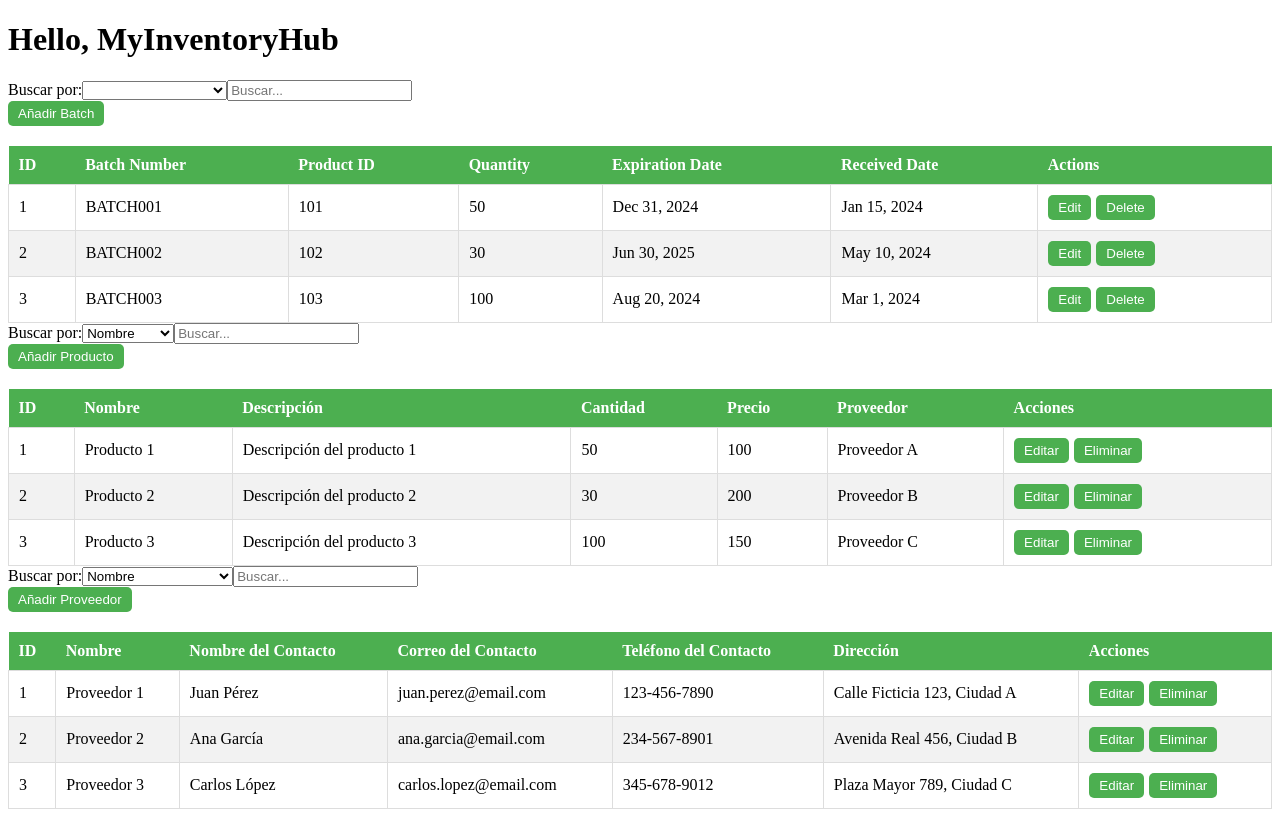
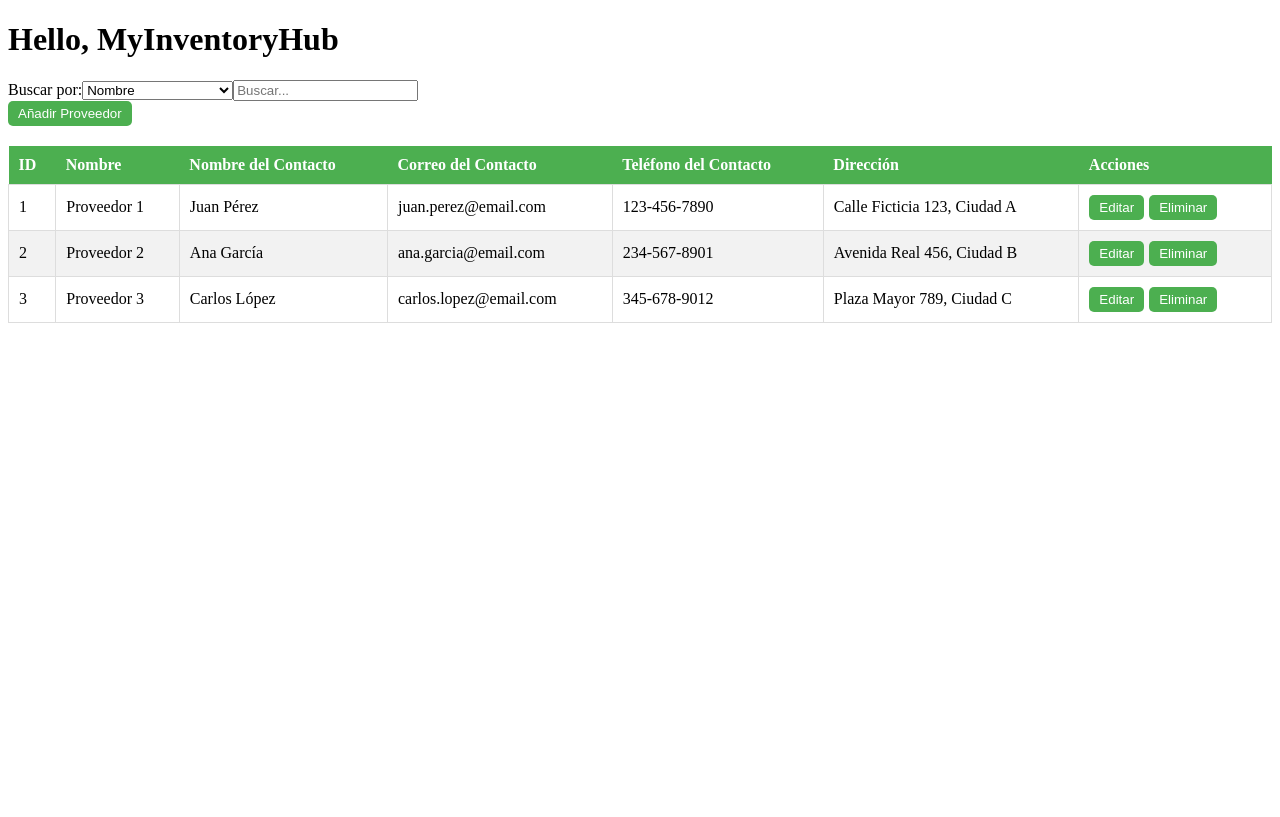
Before and after one commit to SyTW2425/E17_P4, an Angular app in the folder MyInventoryHub/: page / in a window 1280 px wide. Built offline with nearby package versions, Linux system fonts and the light colour scheme.

Commit message:
componentes rotos excepto supplier manager

```diff
--- a/MyInventoryHub/src/app/app.component.html
+++ b/MyInventoryHub/src/app/app.component.html
@@ -1,6 +1,6 @@
 <h1>Hello, MyInventoryHub</h1>
 <div class="container">
-  <app-batch-list></app-batch-list>
-  <app-product-manager></app-product-manager>
-   <app-supplier-manager></app-supplier-manager>
+  <!-- <app-batch-list></app-batch-list> -->
+  <!-- <app-product-manager></app-product-manager> -->
+  <app-supplier-manager></app-supplier-manager>
 </div>
--- a/MyInventoryHub/src/app/components/batch-list/batch-list.component.html
+++ b/MyInventoryHub/src/app/components/batch-list/batch-list.component.html
@@ -10,11 +10,16 @@
 </select>
 
 <!-- Campo de búsqueda -->
-<input type="text" [(ngModel)]="searchTerm" (input)="filterBatches()" placeholder="Buscar..." />
+<input
+  type="text"
+  [(ngModel)]="searchTerm"
+  (input)="filterBatches()"
+  placeholder="Buscar..."
+/>
 
 <!-- Botón para mostrar el formulario de adición -->
 <div>
-  <button (click)="startAddBatch()">Añadir Batch</button>
+  <button (click)="startAddBatch()">Añadir Lote</button>
 </div>
 
 <!-- Formulario para añadir un nuevo lote, visible solo si isAdding es true -->
@@ -49,85 +54,80 @@
   <thead>
     <tr>
       <th>ID</th>
-      <th>Batch Number</th>
-      <th>Product ID</th>
-      <th>Quantity</th>
-      <th>Expiration Date</th>
-      <th>Received Date</th>
-      <th>Actions</th>
+      <th>ID Producto</th>
+      <th>Número de Lote</th>
+      <th>Cantidad</th>
+      <th>Fecha de Expiración</th>
+      <th>Fecha de Recepción</th>
+      <th>Acciones</th>
     </tr>
   </thead>
   <tbody>
     <tr *ngFor="let batch of filteredBatches">
       <td>{{ batch.id }}</td>
+      <td>{{ batch.productId }}</td>
       <td>{{ batch.batchNumber }}</td>
-      <td>{{ batch.productId }}</td>
       <td>{{ batch.quantity }}</td>
       <td>{{ batch.expirationDate | date }}</td>
       <td>{{ batch.receivedDate | date }}</td>
       <td>
-        <button (click)="editBatch(batch)">Edit</button>
-        <button (click)="deleteBatch(batch.id)">Delete</button>
+        <button (click)="editBatch(batch)">Editar</button>
+        <button (click)="deleteBatch(batch.id)">Eliminar</button>
       </td>
     </tr>
   </tbody>
 </table>
 
-<!-- Formulario de edición (solo visible cuando isEditing sea true) -->
+<!-- Formulario de edición (visible solo cuando isEditing es true) -->
 <div *ngIf="isEditing" class="edit-form">
-  <h3>Edit Batch</h3>
+  <h3>Editar Lote</h3>
   <form (ngSubmit)="saveBatch()">
-    <div>
-      <label for="batchNumber">Batch Number</label>
+    <label for="batchNumber">Número de Lote</label>
     <input
       type="text"
       id="batchNumber"
-        [(ngModel)]="selectedBatch.batchNumber"
+      [(ngModel)]="selectedBatch!.batchNumber"
       name="batchNumber"
-        required />
-    </div>
+      required
+    />
 
-    <div>
-      <label for="productId">Product ID</label>
+    <label for="productId">ID Producto</label>
     <input
       type="number"
       id="productId"
-        [(ngModel)]="selectedBatch.productId"
+      [(ngModel)]="selectedBatch!.productId"
       name="productId"
-        required />
-    </div>
+      required
+    />
 
-    <div>
-      <label for="quantity">Quantity</label>
+    <label for="quantity">Cantidad</label>
     <input
       type="number"
       id="quantity"
-        [(ngModel)]="selectedBatch.quantity"
+      [(ngModel)]="selectedBatch!.quantity"
       name="quantity"
-        required />
-    </div>
+      required
+    />
 
-    <div>
-      <label for="expirationDate">Expiration Date</label>
+    <label for="expirationDate">Fecha de Expiración</label>
     <input
       type="date"
       id="expirationDate"
-        [(ngModel)]="selectedBatch.expirationDate"
+      [(ngModel)]="selectedBatch!.expirationDate"
       name="expirationDate"
-        required />
-    </div>
+      required
+    />
 
-    <div>
-      <label for="receivedDate">Received Date</label>
+    <label for="receivedDate">Fecha de Recepción</label>
     <input
       type="date"
       id="receivedDate"
-        [(ngModel)]="selectedBatch.receivedDate"
+      [(ngModel)]="selectedBatch!.receivedDate"
       name="receivedDate"
-        required />
-    </div>
+      required
+    />
 
-    <button type="submit">Save</button>
-    <button type="button" (click)="cancelEdit()">Cancel</button>
+    <button type="submit">Guardar</button>
+    <button type="button" (click)="cancelEdit()">Cancelar</button>
   </form>
 </div>
--- a/MyInventoryHub/src/app/components/batch-list/batch-list.component.ts
+++ b/MyInventoryHub/src/app/components/batch-list/batch-list.component.ts
@@ -43,17 +43,8 @@ export class BatchListComponent implements OnInit {
   searchTerm: string = '';
   filteredBatches: Batch[] = [];
 
-  selectedBatch: Batch = {
-    id: 0,
-    productId: 0,
-    batchNumber: '',
-    quantity: 0,
-    expirationDate: new Date(),
-    receivedDate: new Date(),
-  };
-
+  selectedBatch: Batch | null = null;
   newBatch: Batch = {
-    // Inicializamos el nuevo lote con valores por defecto
     id: 0,
     productId: 0,
     batchNumber: '',
@@ -63,7 +54,7 @@ export class BatchListComponent implements OnInit {
   };
 
   isEditing: boolean = false;
-  isAdding: boolean = false; // Controla la visibilidad del formulario de adición
+  isAdding: boolean = false;
 
   constructor() {}
 
@@ -77,83 +68,49 @@ export class BatchListComponent implements OnInit {
   }
 
   saveBatch(): void {
-    if (this.selectedBatch.id !== 0) {
+    if (this.selectedBatch) {
       const index = this.batches.findIndex(
-        (batch) => batch.id === this.selectedBatch.id
+        (batch) => batch.id === this.selectedBatch!.id
       );
       if (index !== -1) {
         this.batches[index] = { ...this.selectedBatch };
       }
       this.isEditing = false;
-      this.selectedBatch = {
-        id: 0,
-        productId: 0,
-        batchNumber: '',
-        quantity: 0,
-        expirationDate: new Date(),
-        receivedDate: new Date(),
-      };
+      this.selectedBatch = null;
       this.filterBatches();
     }
   }
 
   cancelEdit(): void {
     this.isEditing = false;
-    this.selectedBatch = {
-      id: 0,
-      productId: 0,
-      batchNumber: '',
-      quantity: 0,
-      expirationDate: new Date(),
-      receivedDate: new Date(),
-    };
+    this.selectedBatch = null;
   }
 
   deleteBatch(batchId: number): void {
-    // Buscar y eliminar el lote con el ID correspondiente
-    this.filteredBatches = this.filteredBatches.filter(batch => batch.id !== batchId);
-
+    this.batches = this.batches.filter((batch) => batch.id !== batchId);
+    this.filterBatches();
   }
 
-
-  // Función para iniciar la adición de un nuevo lote
   startAddBatch(): void {
     this.isAdding = true;
   }
 
-  // Función para añadir un nuevo lote
   addBatch(): void {
     if (this.newBatch.id && this.newBatch.batchNumber) {
       this.batches.push({ ...this.newBatch });
-      this.newBatch = {
-        id: 0,
-        productId: 0,
-        batchNumber: '',
-        quantity: 0,
-        expirationDate: new Date(),
-        receivedDate: new Date(),
-      };
-      this.isAdding = false; // Oculta el formulario de adición
+      this.resetNewBatch();
+      this.isAdding = false;
       this.filterBatches();
     } else {
       alert('Por favor, completa todos los campos obligatorios');
     }
   }
 
-  // Función para cancelar la adición de un lote
   cancelAdd(): void {
     this.isAdding = false;
-    this.newBatch = {
-      id: 0,
-      productId: 0,
-      batchNumber: '',
-      quantity: 0,
-      expirationDate: new Date(),
-      receivedDate: new Date(),
-    };
+    this.resetNewBatch();
   }
 
-  // Filtrar los lotes según el campo seleccionado
   filterBatches(): void {
     this.filteredBatches = this.batches.filter((batch) => {
       if (this.searchCriteria === 'id') {
@@ -167,11 +124,22 @@ export class BatchListComponent implements OnInit {
       } else if (this.searchCriteria === 'quantity') {
         return batch.quantity.toString().includes(this.searchTerm);
       } else if (this.searchCriteria === 'expirationDate') {
-        return batch.expirationDate.toString().includes(this.searchTerm); // Se puede convertir a cadena para comparar
+        return batch.expirationDate.toISOString().includes(this.searchTerm);
       } else if (this.searchCriteria === 'receivedDate') {
-        return batch.receivedDate.toString().includes(this.searchTerm); // Lo mismo para la fecha de recepción
+        return batch.receivedDate.toISOString().includes(this.searchTerm);
       }
-      return false; // Si no coincide con ningún campo
+      return false;
     });
   }
+
+  private resetNewBatch(): void {
+    this.newBatch = {
+      id: 0,
+      productId: 0,
+      batchNumber: '',
+      quantity: 0,
+      expirationDate: new Date(),
+      receivedDate: new Date(),
+    };
+  }
 }
--- a/MyInventoryHub/src/app/components/supplier-manager/supplier-manager.component.ts
+++ b/MyInventoryHub/src/app/components/supplier-manager/supplier-manager.component.ts
@@ -118,7 +118,8 @@ export class SupplierManagerComponent implements OnInit {
 
   // Función para añadir un nuevo proveedor
   addSupplier(): void {
-    if (this.newSupplier.id && this.newSupplier.name) {
+    if (this.newSupplier.name) { // Solo se valida el nombre
+      this.newSupplier.id = this.suppliers.length + 1; // Asignar un nuevo ID único
       this.suppliers.push({ ...this.newSupplier });
       this.newSupplier = {
         id: 0,
```
Lines whose indentation alone changed are shown as unchanged.
